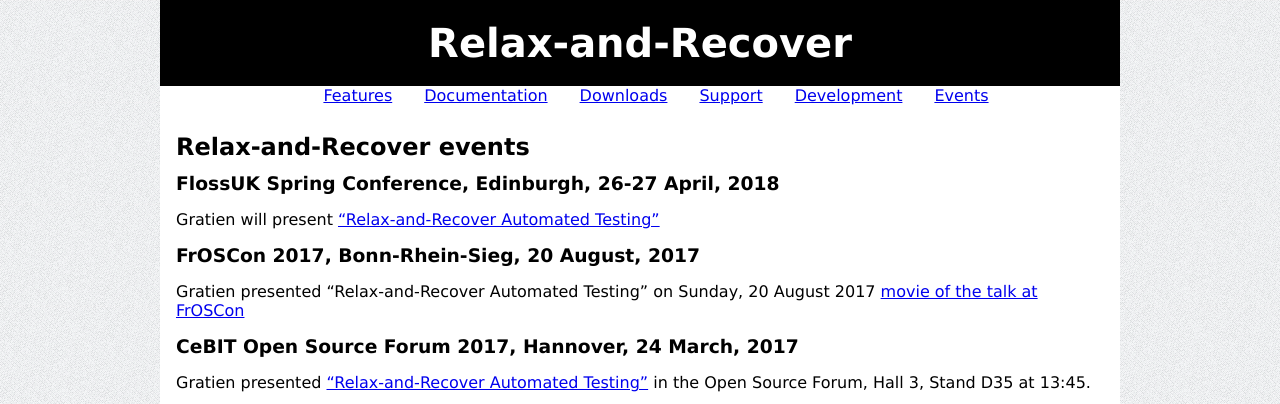
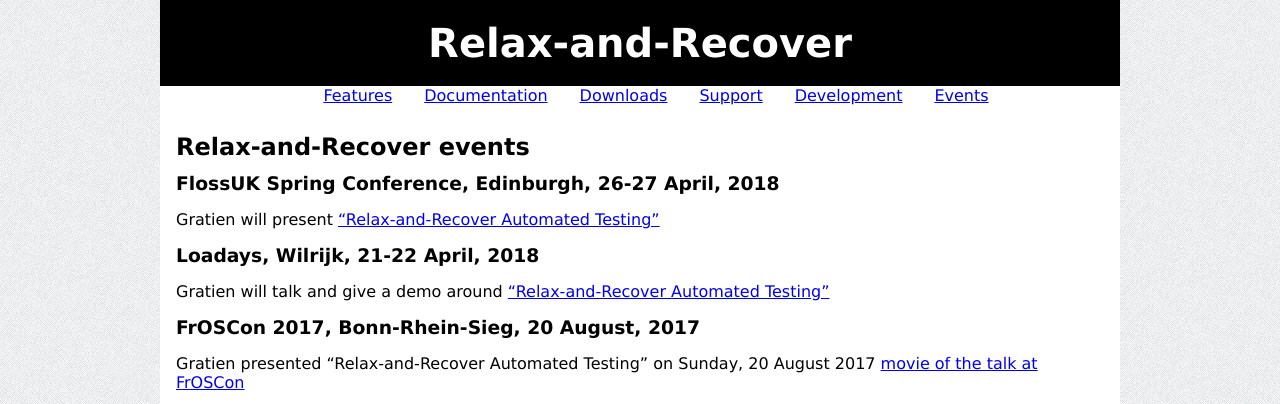
Before and after one commit to rear/rear.github.com, a Jekyll site: the page built from events/index.md, in a window 1280 px wide and 900 px high, cut to the strip 0-404 px from the top of the window. Built offline with Jekyll 4.4.1, drawn with Linux system fonts in a browser that asks for light colours; comment, search, counter and statistics services are not loaded.

Commit message:
add loadays conference to events

```diff
--- a/events/index.md
+++ b/events/index.md
@@ -7,6 +7,9 @@
 
 ### FlossUK Spring Conference, Edinburgh, 26-27 April, 2018
 Gratien will present ["Relax-and-Recover Automated Testing"](https://www.flossuk.org/membership/spring-conference-2018/spring-2018-talks/)
+
+### Loadays, Wilrijk, 21-22 April, 2018
+Gratien will talk and give a demo around ["Relax-and-Recover Automated Testing"](http://loadays.org/pages/schedule.html)
 
 ### FrOSCon 2017, Bonn-Rhein-Sieg, 20 August, 2017
 Gratien presented "Relax-and-Recover Automated Testing" on Sunday, 20 August 2017 [movie of the talk at FrOSCon](https://media.ccc.de/v/froscon2017-1957-relax-and-recover_automated_testing)
```
